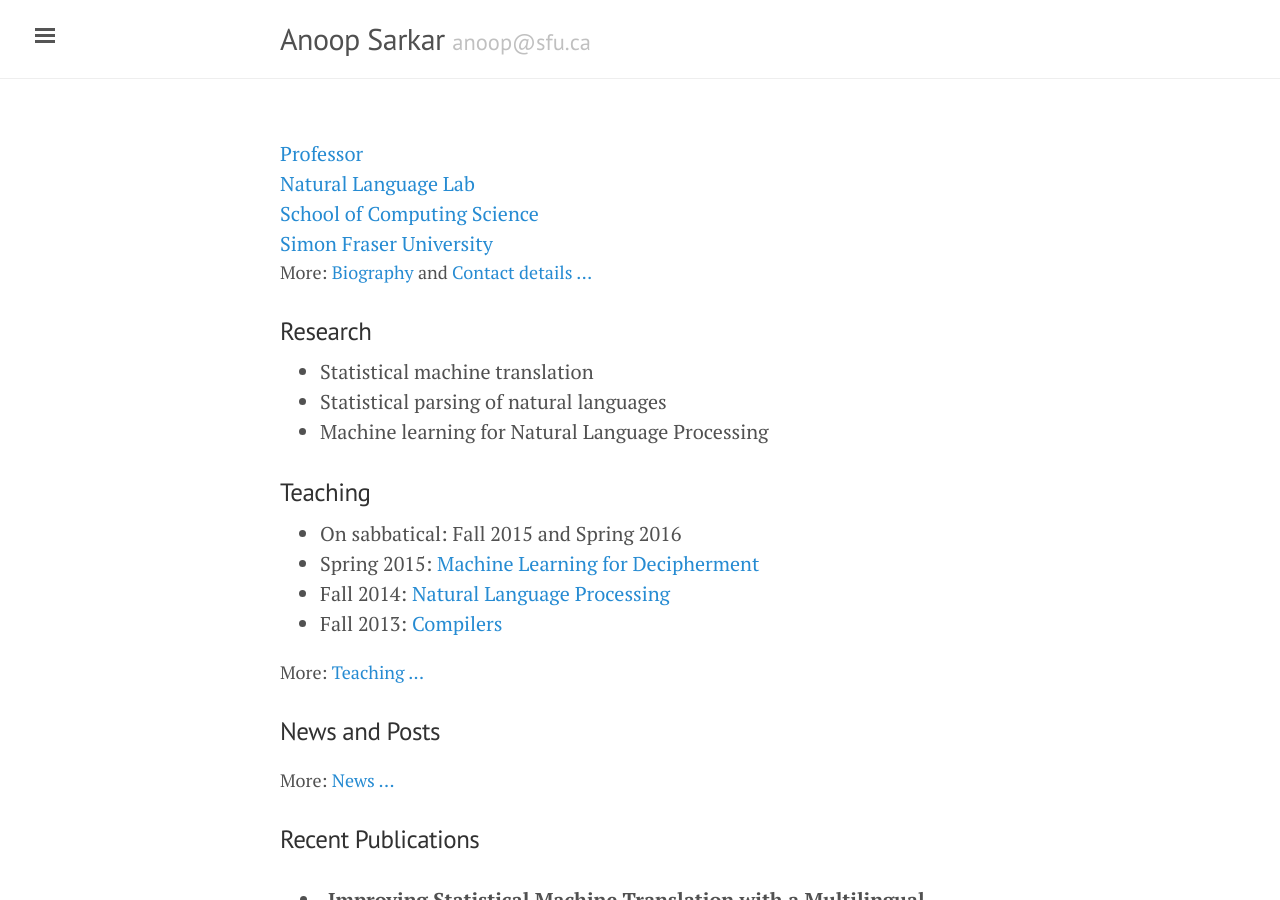
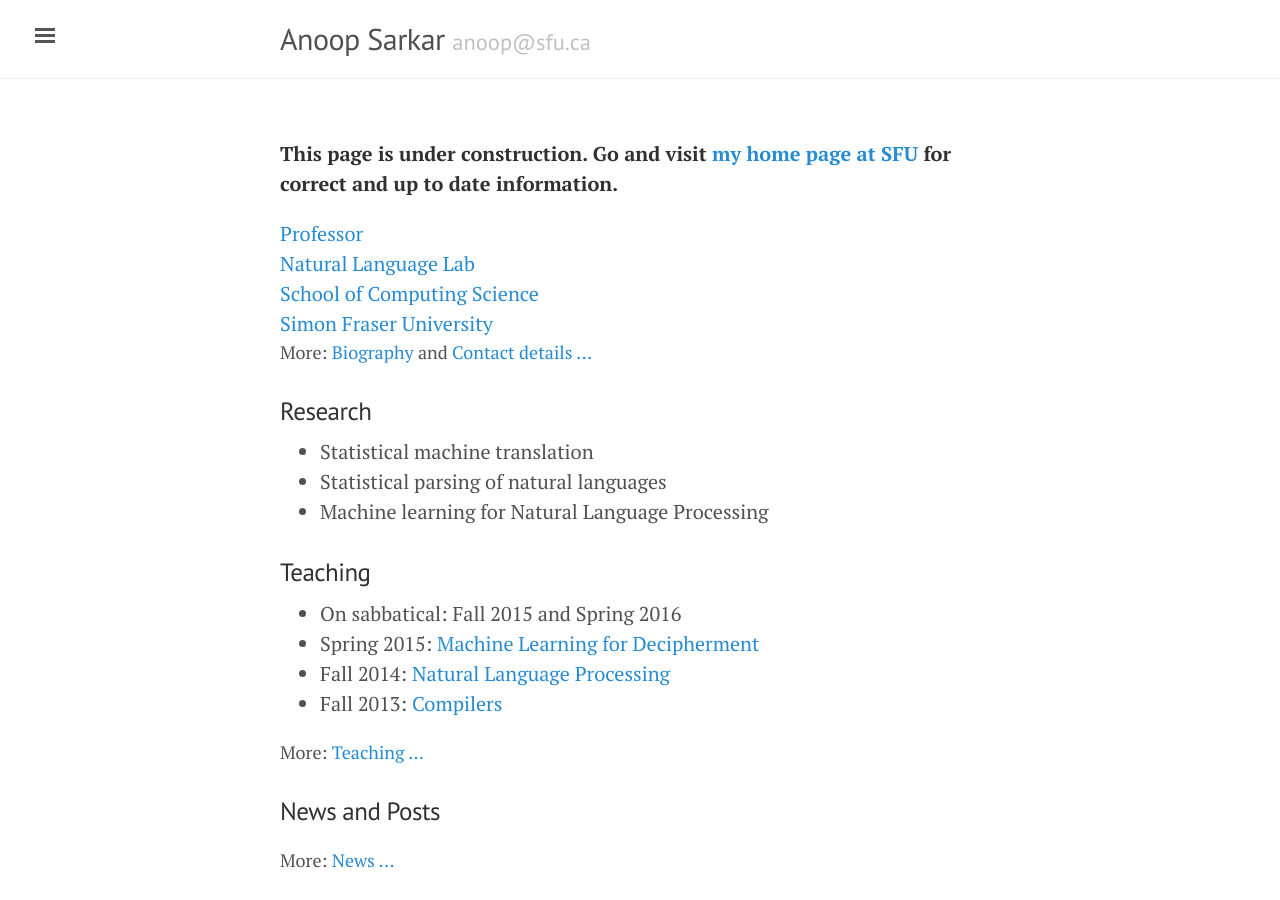
Before and after one commit to anoopsarkar/anoopsarkar.github.io, a Jekyll site: the page built from index.md, in a window 1280 px wide and 900 px high. Built offline with Jekyll 4.4.1, drawn with Linux system fonts in a browser that asks for light colours.

Commit message:
added under construction warning

```diff
--- a/index.md
+++ b/index.md
@@ -3,6 +3,8 @@
 title: Home
 customjs: shortpubs
 ---
+
+**This page is under construction. Go and visit [my home page at SFU](http://www.cs.sfu.ca/~anoop/) for correct and up to date information.**
 
 * [Professor]({{ site.baseurl }}/professor)
 * [Natural Language Lab](http://natlang.cs.sfu.ca)
```
